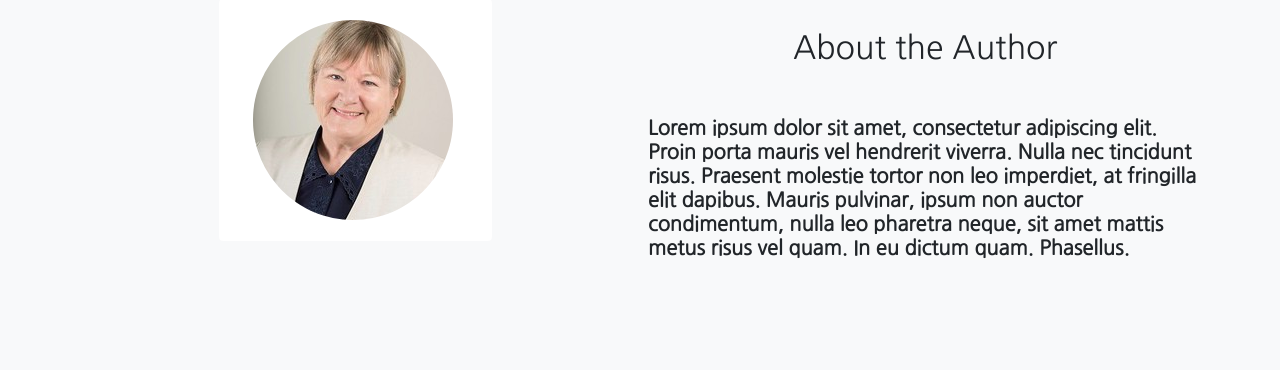
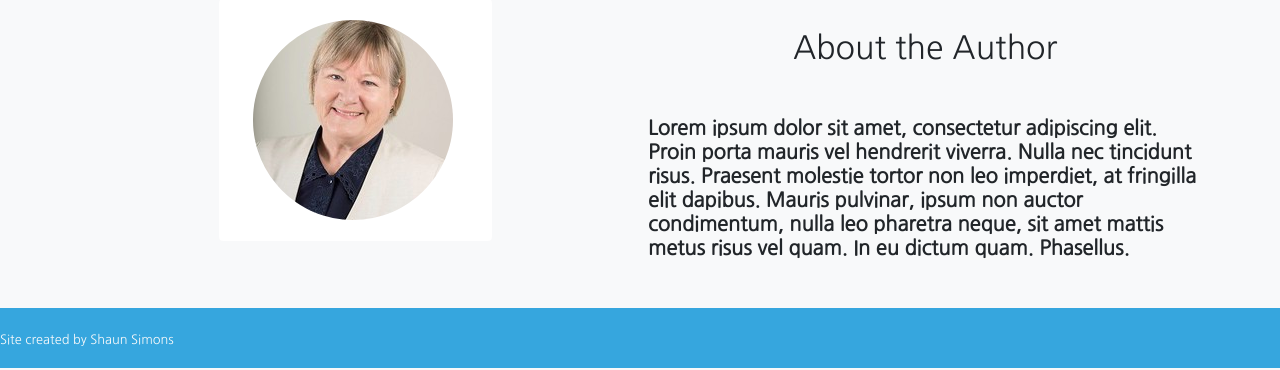
Before and after one commit to shaun1330/readingForKids, a Django app: page / in a window 1280 px wide. Shown: the part 1249-1619 px from the top of the page. Before the commit the page ends 1507 px from the top, so only its background shows below. Run offline with Django 3.2, Linux system fonts and the light colour scheme; some libraries are stand-ins or nearby versions.

Commit message:
resize image

```diff
--- a/templates/main/index.html
+++ b/templates/main/index.html
@@ -115,9 +115,9 @@
 
 </div>
 
-{#<footer class="footer bg-blue text-light">#}
-{##}
-{#</footer>#}
+<footer class="footer bg-blue text-light">
+    <small>Site created by Shaun Simons</small>
+</footer>
 
     <!-- bootstrap extras -->
 <script src="https://code.jquery.com/jquery-3.5.1.slim.min.js"
```
Also changed, not shown: main/static/main/book3.png.
